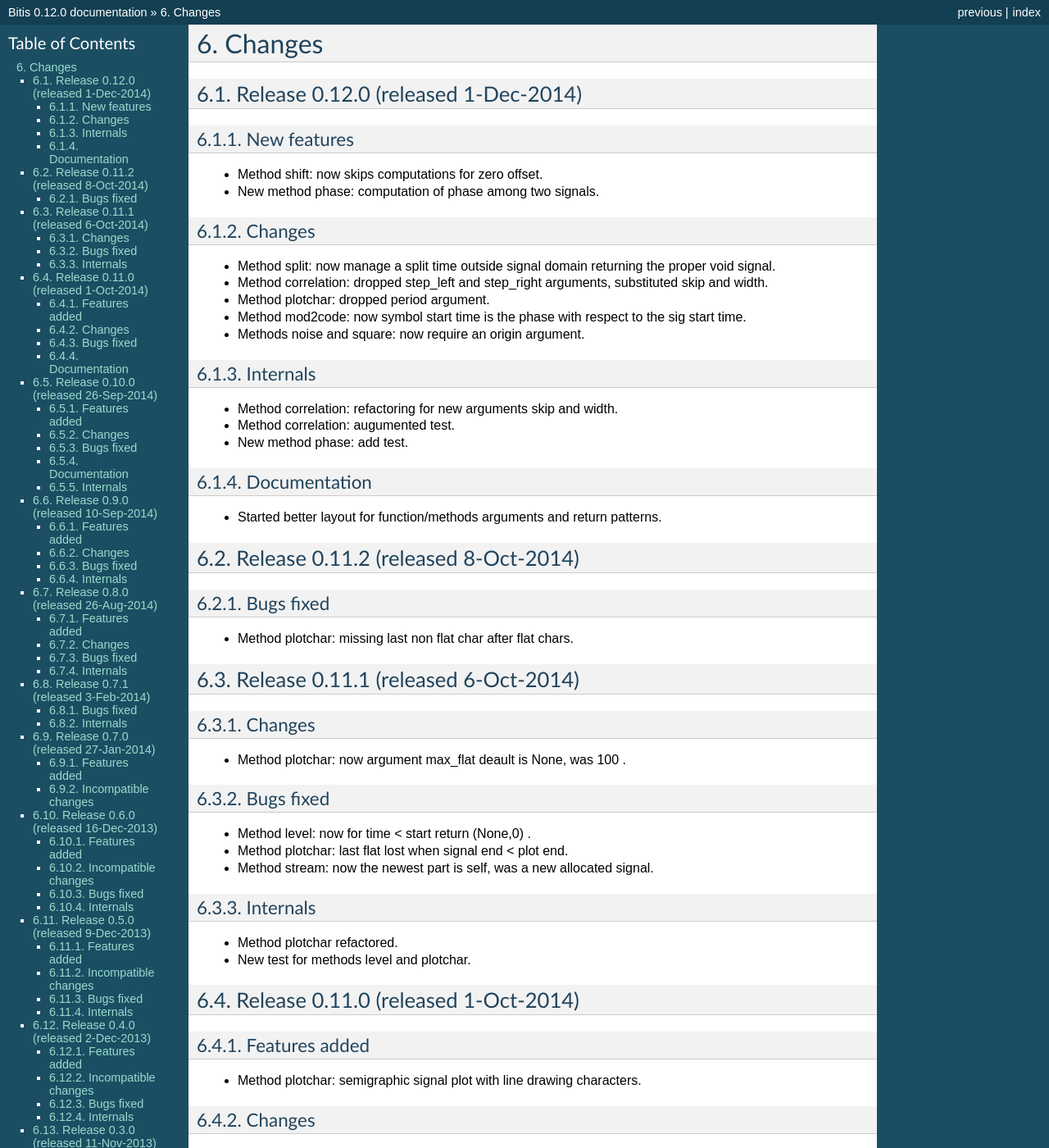
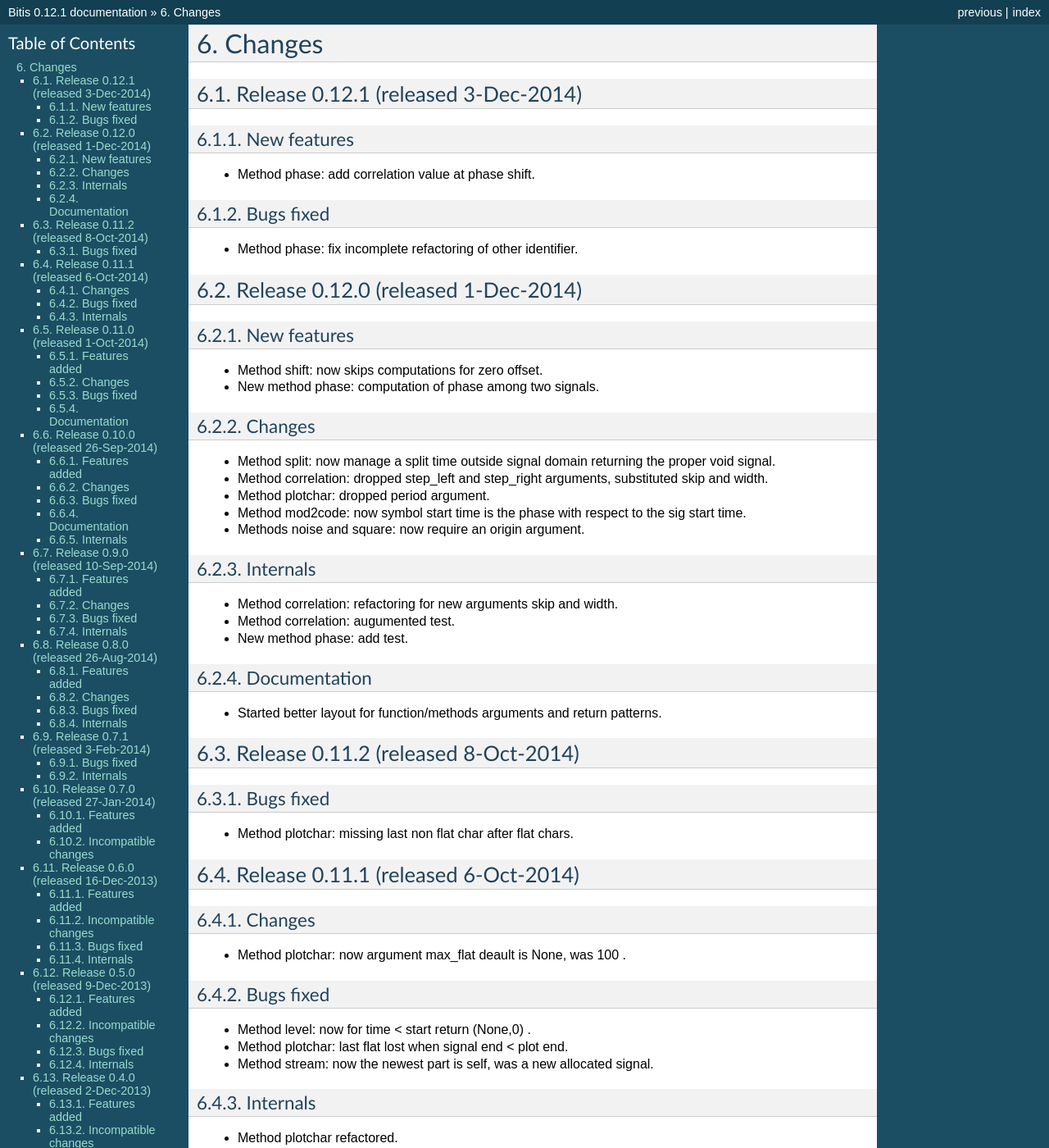
Before and after one commit to INRIM/bitis, a Sphinx documentation site: the page built from doc/changelog.rst, in a window 1280 px wide and 1400 px high. Shown: the whole window at 82% size. Built offline with Sphinx 7.4.7, drawn with Linux system fonts in a browser that asks for light colours; some of the changed text lies outside the part shown.

Commit message:
Documentation update.

```diff
--- a/bitis.py
+++ b/bitis.py
@@ -37,7 +37,7 @@
 
 # define global variables
 
-__version__ = '0.12.0'
+__version__ = '0.12.1'
 __author__ = 'Fabrizio Pollastri <f.pollastri@inrim.it>'
 
 
--- a/doc/changelog.rst
+++ b/doc/changelog.rst
@@ -1,5 +1,19 @@
 Changes
 *******
+
+Release 0.12.1 (released 3-Dec-2014)
+====================================
+
+New features
+------------
+
+* Method phase: add correlation value at phase shift.
+
+Bugs fixed
+----------
+
+* Method phase: fix incomplete refactoring of other identifier.
+
 
 Release 0.12.0 (released 1-Dec-2014)
 ====================================
```
